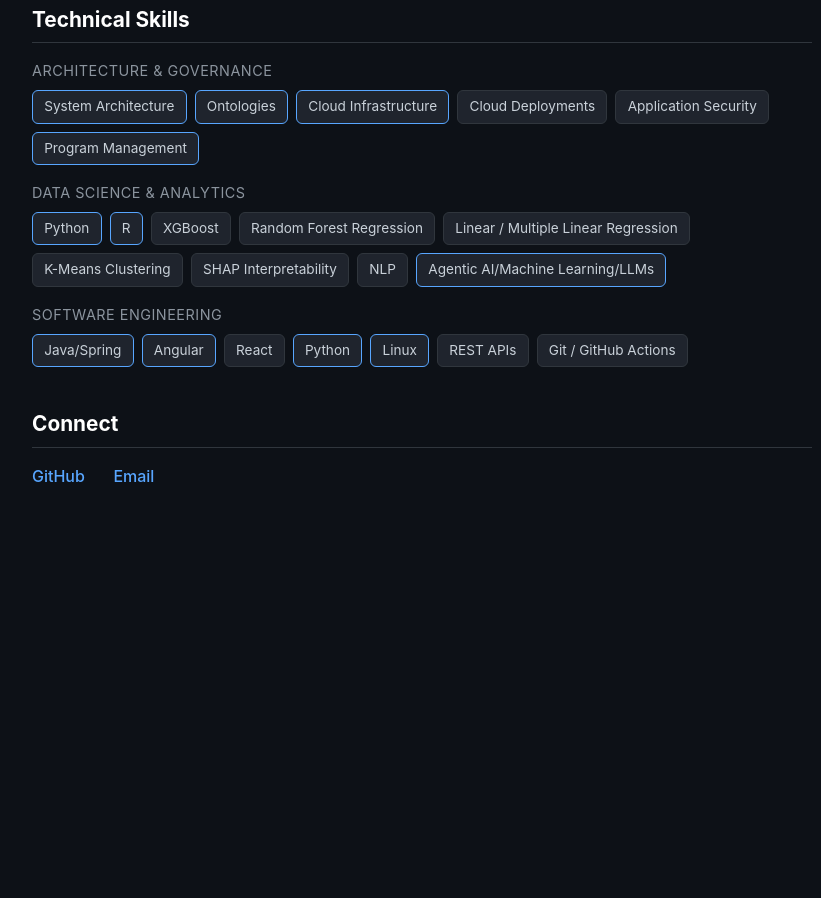
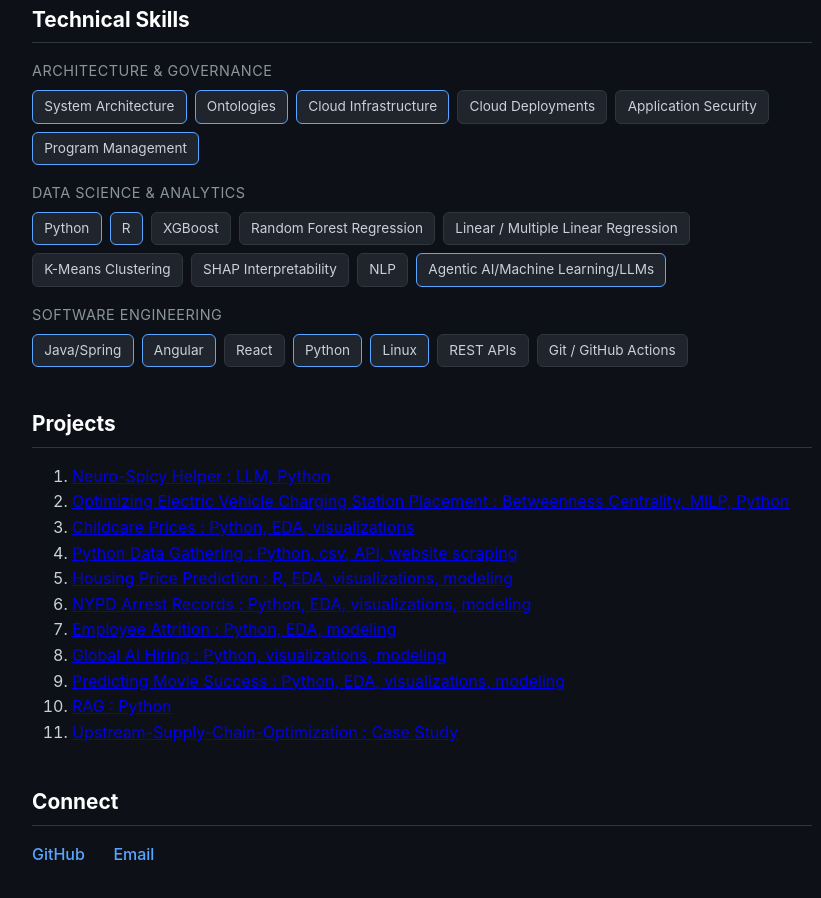
Before and after one commit to caKramer/caKramer.github.io, a plain HTML site: page index.html in a window 1280 px wide. Shown: the part 1376-2274 px from the top of the page, without its empty margins (218-1039 px from the left). Before the commit the page ends 1937 px from the top, so only its background shows below. Drawn offline with Linux system fonts and the light colour scheme.

Commit message:
Add project links to the index.html

```diff
--- a/index.html
+++ b/index.html
@@ -348,6 +348,23 @@
         </section>
 
         <section>
+            <h2>Projects</h2>
+            <ol>
+              <li><a href="https://github.com/caKramer/Neuro-spicy-helper-LLM">Neuro-Spicy Helper : LLM, Python</a></li>
+              <li><a href="https://github.com/caKramer/Optimizing-Electric-Vehicle-Charging-Station-Placement">Optimizing Electric Vehicle Charging Station Placement : Betweenness Centrality, MILP, Python</a></li>
+              <li><a href="https://github.com/caKramer/Childcare-Prices">Childcare Prices : Python, EDA, visualizations </a></li>
+              <li><a href="https://github.com/caKramer/Python-data-gathering">Python Data Gathering : Python, csv, API, website scraping </a></li>
+              <li><a href="https://github.com/caKramer/Housing-Price-Prediction">Housing Price Prediction : R, EDA, visualizations, modeling </a></li>
+              <li><a href="https://github.com/caKramer/NYPD-Arrest-Records">NYPD Arrest Records : Python, EDA, visualizations, modeling </a></li>
+              <li><a href="https://github.com/caKramer/EmployeeAttrition">Employee Attrition : Python, EDA, modeling </a></li>
+              <li><a href="https://github.com/caKramer/GlobalAIHiring">Global AI Hiring : Python, visualizations, modeling </a></li>
+              <li><a href="https://github.com/caKramer/Predicting-Movie-Success">Predicting Movie Success : Python, EDA, visualizations, modeling </a></li>
+              <li><a href="https://github.com/caKramer/RAG">RAG : Python </a></li>
+               <li><a href="https://github.com/caKramer/Upstream-Supply-Chain-Optimization">Upstream-Supply-Chain-Optimization : Case Study </a></li>
+            </ol>
+        </section>
+
+        <section>
             <h2>Connect</h2>
             <div class="links">
                 <a href="https://github.com/caKramer" target="_blank">GitHub</a>
```
